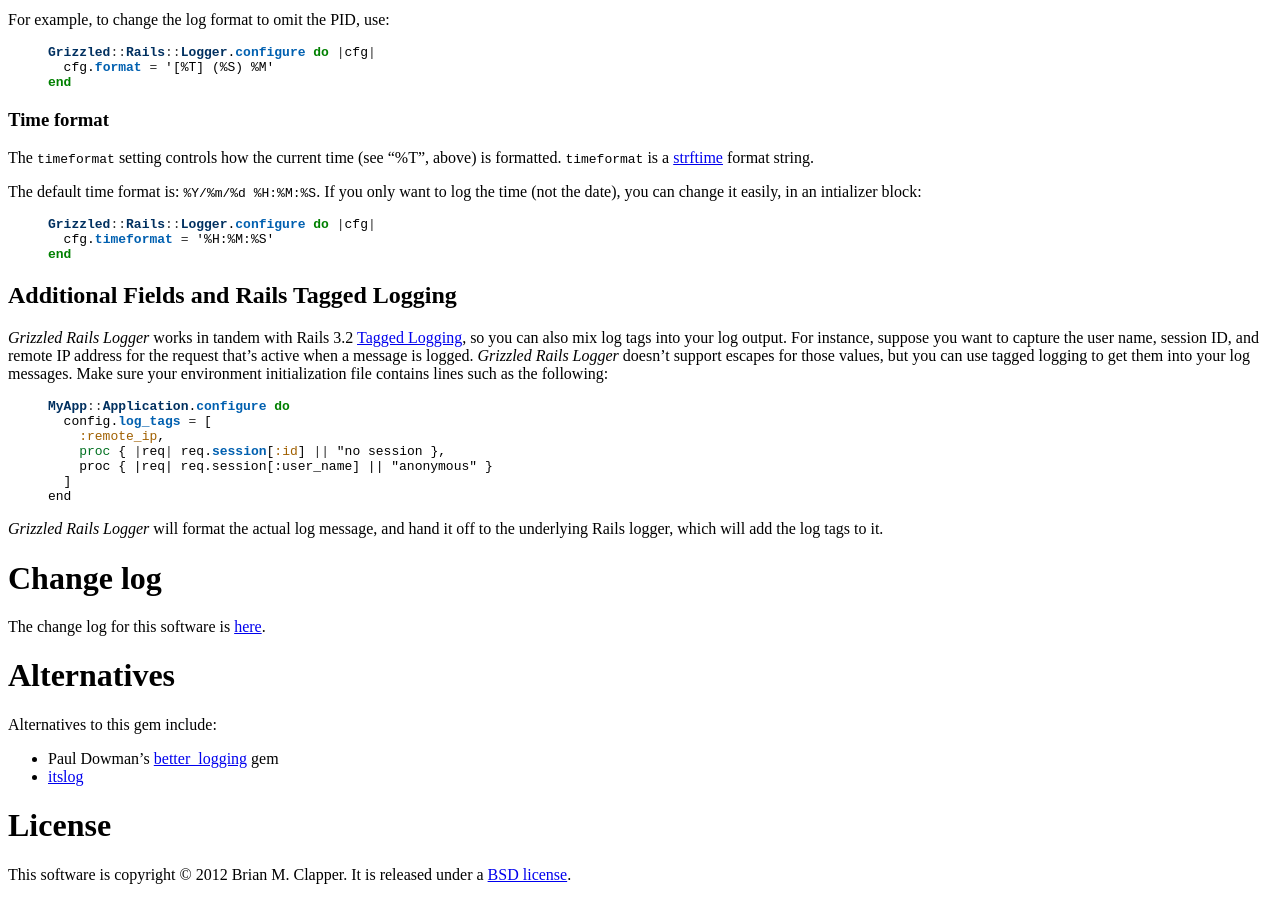
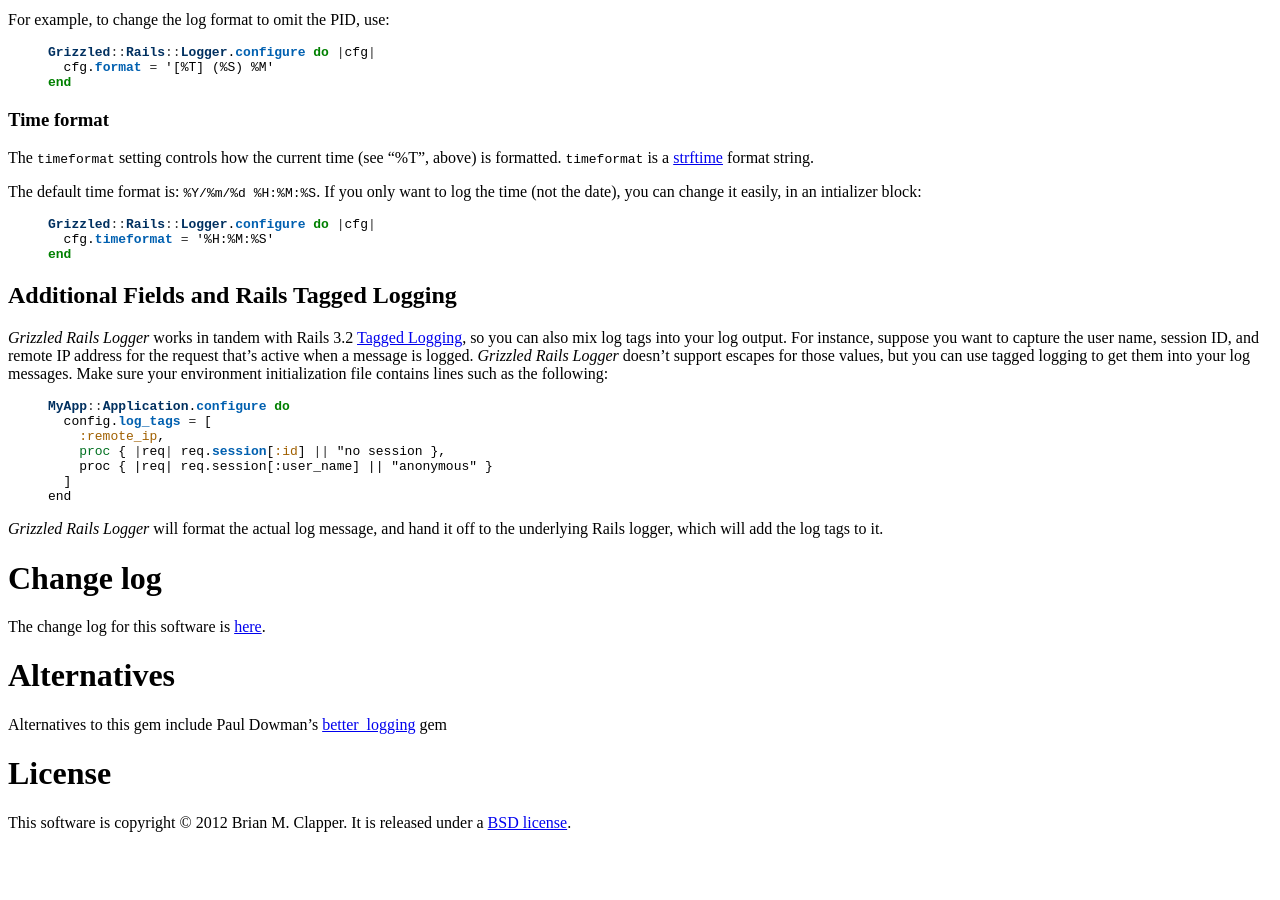
Before and after one commit to bmc/grizzled-rails-logger, a Jekyll site: the page built from index.md, in a window 1280 px wide and 900 px high, scrolled down 3625 px. Built offline with Jekyll 4.4.1, drawn with Linux system fonts in a browser that asks for light colours; after the commit the page ends 4473 px from its top, so only the background shows below that.

Commit message:
Removed link to itslog. It does not appear to exist any more.

```diff
--- a/index.md
+++ b/index.md
@@ -326,10 +326,7 @@ The change log for this software is [here](https://github.com/bmc/grizzled-rails
 
 # Alternatives
 
-Alternatives to this gem include:
-
-* Paul Dowman's [better_logging][] gem
-* [itslog][]
+Alternatives to this gem include Paul Dowman's [better_logging][] gem
 
 # License
 
```
